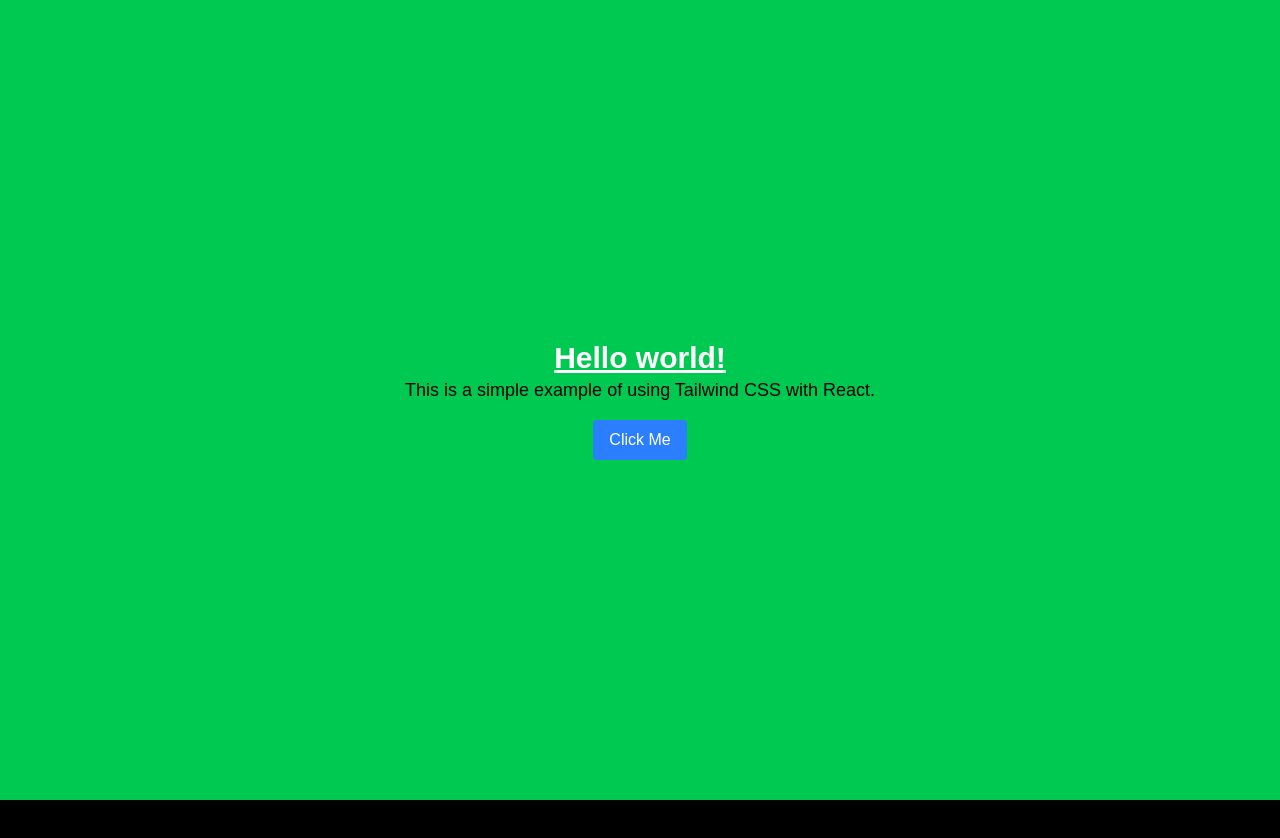
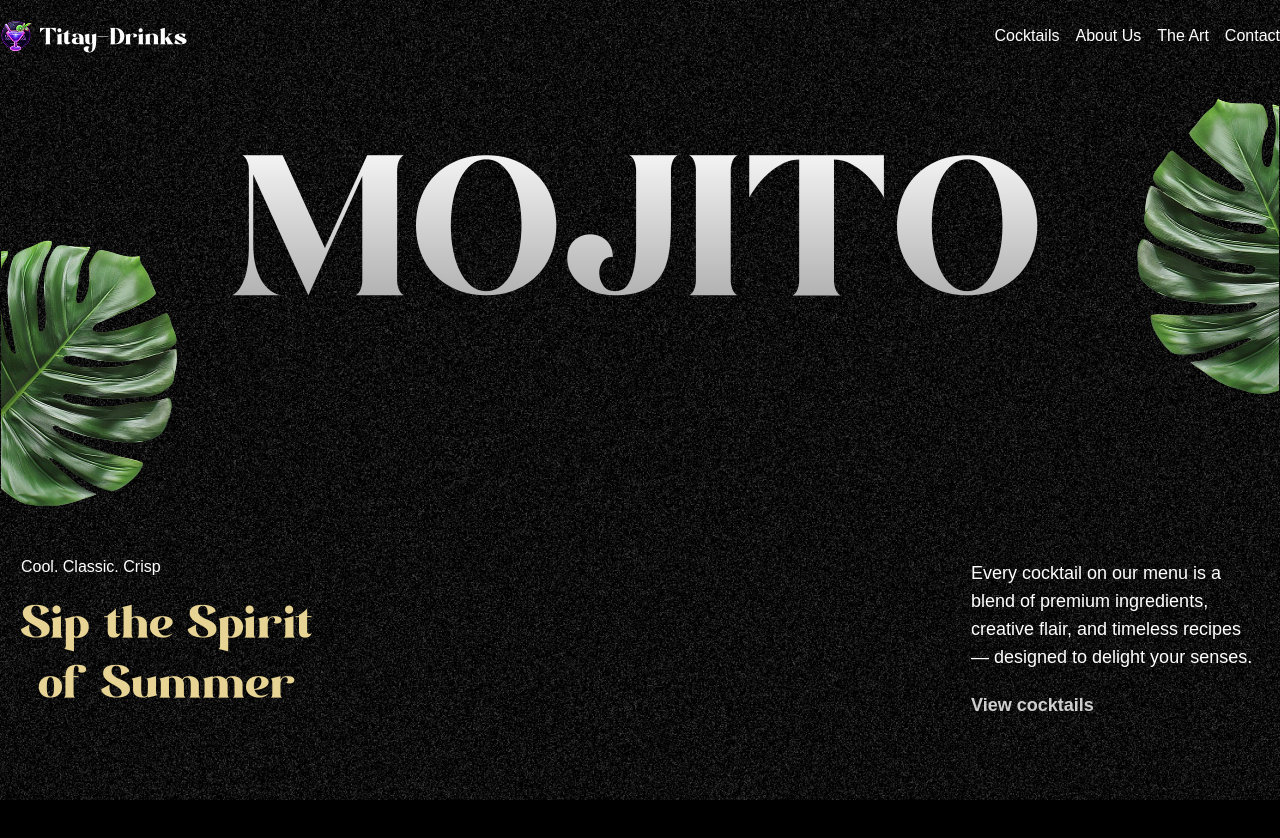
Before and after one commit to Zaim211/FluidUX---A-Modern-UI, a React (Vite) app: page / in a window 1280 px wide. Shown: the top 838 px of the page. Before the commit the page ends 800 px from the top, so only its background shows below. Built offline with nearby package versions, Linux system fonts and the light colour scheme; a web font is replaced by a local one.

Commit message:
implement the first part of hero section

```diff
--- a/src/App.jsx
+++ b/src/App.jsx
@@ -1,24 +1,17 @@
 import { SplitText, ScrollTrigger } from "gsap/all"
-import React from 'react'
 import gsap from 'gsap'
+import NavBar from "./components/NavBar"
+import Hero from "./components/Hero"
 
 gsap.registerPlugin(SplitText, ScrollTrigger)
 
 const App = () => {
   return (
-    <div className="flex-center flex-col  min-h-screen bg-green-500">
-      <h1 className="text-3xl font-bold underline">
-        Hello world!
-      </h1>
-      <p className="text-lg text-black">
-        This is a simple example of using Tailwind CSS with React.
-      </p>
-      <div className="mt-4">
-        <button className="bg-blue-500 text-white px-4 py-2 rounded hover:bg-blue-600">
-          Click Me
-        </button>
-      </div>
-    </div>
+   <main>
+    <NavBar />
+    <Hero />
+    <div className="h-dvh bg-black" />
+   </main>
   )
 }
 
--- /dev/null
+++ b/src/components/Hero.jsx
@@ -0,0 +1,83 @@
+import { useGSAP } from "@gsap/react";
+import React from "react";
+import gsap from "gsap";
+import { SplitText } from "gsap/all";
+
+const Hero = () => {
+  useGSAP(() => {
+    const animateTitle = new SplitText(".title", {
+      type: "chars, words",
+    });
+
+    const animatePragraph = new SplitText(".subtitle", {
+      type: "lines",
+    });
+
+    animateTitle.chars.forEach((char) => char.classList.add("text-gradient"));
+
+    gsap.from(animateTitle.chars, {
+      yPercent: 100,
+      duration: 1.8,
+      ease: "power4.out",
+      stagger: 0.07,
+    });
+
+    gsap.from(animatePragraph.lines, {
+      opacity: 0,
+      yPercent: 100,
+      duration: 1.8,
+      ease: "power4.out",
+      stagger: 0.07,
+      delay: 1,
+    });
+    gsap.timeline({
+      scrollTrigger: {
+        trigger: "#hero",
+        start: "top top",
+        end: "bottom top",
+        scrub: true,
+      },
+    }).to(".right-leaf", { y:200}, 0)
+      .to(".left-leaf", { y:-200 }, 0)
+        .to(".title", { y: 100, opacity: 0 }, 0)
+  }, []);
+
+  return (
+    <>
+      <section id="hero" className="noisy">
+        <h1 className="title">MOJITO</h1>
+        <img
+          src="/images/hero-left-leaf.png"
+          alt="left-leaf"
+          className="left-leaf"
+        />
+        <img
+          src="/images/hero-right-leaf.png"
+          alt="right-leaf"
+          className="right-leaf"
+        />
+
+        <div className="body">
+          <div className="content">
+            <div className="space-y-5 sub-content hidden md:block">
+              <p>Cool. Classic. Crisp</p>
+              <p className="subtitle">
+                Sip the Spirit <br /> of Summer
+              </p>
+            </div>
+            <div className="view-cocktails">
+              <p className="subtitle">
+                Every cocktail on our menu is a blend of premium ingredients,
+                creative flair, and timeless recipes — designed to delight your
+                senses.
+              </p>
+              <a href="#cocktails">View cocktails</a>
+            </div>
+          </div>
+        </div>
+      </section>
+    </>
+  );
+};
+
+export default Hero;
--- /dev/null
+++ b/src/components/NavBar.jsx
@@ -0,0 +1,51 @@
+import React from "react";
+import { navLinks } from "../../constants";
+import { useGSAP } from "@gsap/react";
+import gsap from "gsap";
+
+const NavBar = () => {
+
+    useGSAP(() => {
+       const navTween = gsap.timeline({
+        scrollTrigger: {
+          trigger: "nav",
+          start: "bottom top",
+          scrub: true,
+        },
+      });
+        navTween.fromTo('nav', {
+            backgroundColor: "transparent"}, {
+            backgroundColor: "#00000050",
+            backgroundFilter: "blur(10px)",
+            duration: 0.5,
+            ease: "power1.inOut"
+        });
+
+    }, []);
+
+  return (
+    <nav>
+      <div>
+        <a href="#home" className="flex gap-2 items-center">
+          <img src="/images/logo.png" alt="logo" className="w-8 h-8" />
+          <p>Titay-Drinks</p>
+        </a>
+
+        <ul className="flex gap-4 items-center">
+          {navLinks.map((index) => (
+            <li key={index.id} className="cursor-pointer">
+              <a
+                href={`#${index.id}`}
+                className="text-white hover:text-gray-900"
+              >
+                {index.title}
+              </a>
+            </li>
+          ))}
+        </ul>
+      </div>
+    </nav>
+  );
+};
+
+export default NavBar;
--- a/src/index.css
+++ b/src/index.css
@@ -96,11 +96,11 @@ body {
         }
 
         .left-leaf {
-            @apply absolute left-0 md:top-20 xl:top-36 2xl:top-52 md:bottom-auto -bottom-20 md:w-fit w-1/3;
+            @apply absolute left-0 md:top-6 xl:top-36 2xl:top-52 md:bottom-auto -bottom-20 md:w-fit w-1/3;
         }
 
         .right-leaf {
-            @apply absolute right-0 md:bottom-0 xl:top-0 2xl:top-12 top-1/2 md:w-fit w-24;
+            @apply absolute right-0 md:bottom-auto xl:top-4 md:top-0 2xl:top-6 top-1/2 md:w-fit w-24;
         }
 
         .body {
```
Also changed, not shown: constants/index.js (indentation only).
